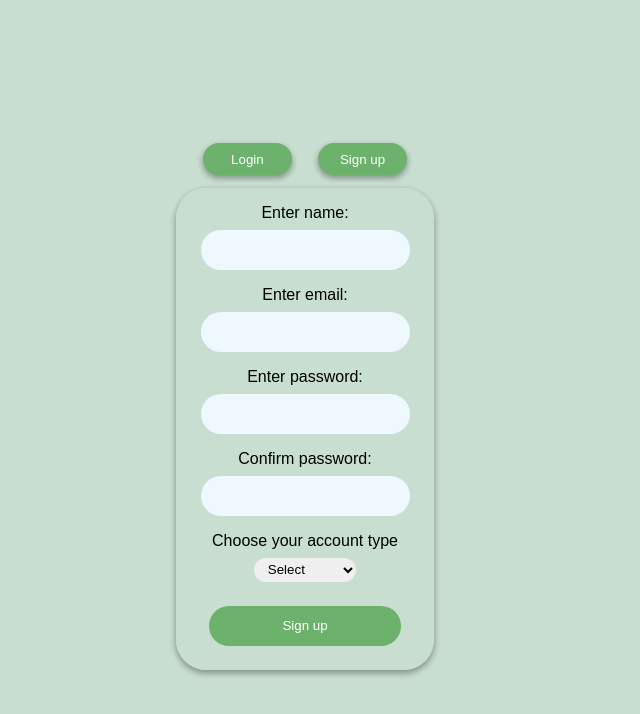
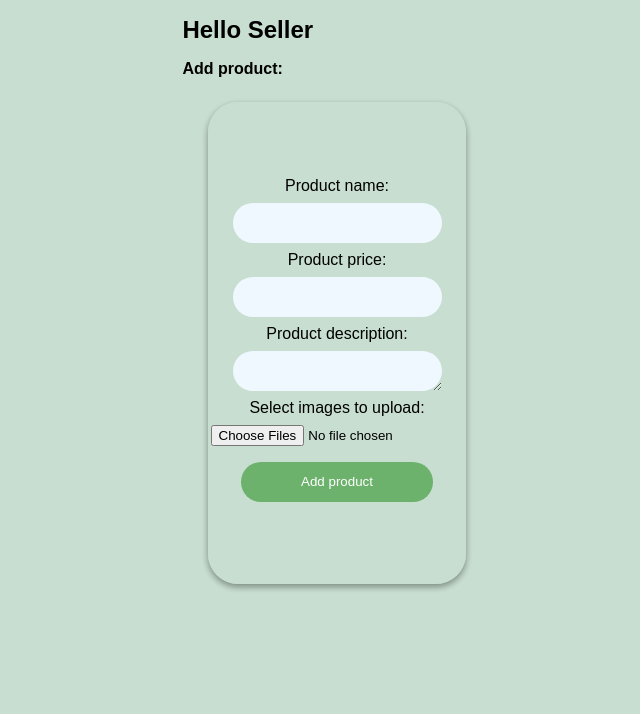
Before and after one commit to Shivam13-tech/Home-decor, a React (Create React App) app in the folder Frontend/home-decor/: page / in a window 1280 px wide. Shown: the top 714 px of the page, without its empty margins (335-975 px from the left). Built offline with nearby package versions, Linux system fonts and the light colour scheme.

Commit message:
Adding product api integration

```diff
--- a/Frontend/home-decor/src/App.js
+++ b/Frontend/home-decor/src/App.js
@@ -9,8 +9,8 @@ function App() {
     <div className="App">
         {/* <Individual /> */}
         {/* <Home /> */}
-        {/* <Seller /> */}
-        <Auth />
+        <Seller />
+        {/* <Auth /> */}
     </div>
   );
 }
--- a/Frontend/home-decor/src/Components/Auth.jsx
+++ b/Frontend/home-decor/src/Components/Auth.jsx
@@ -70,15 +70,15 @@ function Auth(){
                 </div>
                 { !login ? (
                 <div className="form-design">
-                    <label className="form-label" for="signup-name">Enter name:</label>
+                    <label className="form-label" htmlFor="signup-name">Enter name:</label>
                     <input className="form-input" type="text" name="name" value={signupdata.name} onChange={handlesignupinput}/>
-                    <label className="form-label" for="signup-email">Enter email:</label>
+                    <label className="form-label" htmlFor="signup-email">Enter email:</label>
                     <input className="form-input" type="email" name="email" value={signupdata.email} onChange={handlesignupinput}/>
-                    <label className="form-label" for="signup-pass">Enter password:</label>
+                    <label className="form-label" htmlFor="signup-pass">Enter password:</label>
                     <input className="form-input" type="password" name="password" value={signupdata.password} onChange={handlesignupinput}/>
-                    <label className="form-label" for="signup-passconf">Confirm password:</label>
+                    <label className="form-label" htmlFor="signup-passconf">Confirm password:</label>
                     <input className="form-input" type="password" name="confirmPassword" value={signupdata.confirmPassword} onChange={handlesignupinput}/>
-                    <label for="type" className="form-label">Choose your account type</label>
+                    <label htmlFor="type" className="form-label">Choose your account type</label>
                     <select name="type" className="form-dropdown">
                         <option value="Select">Select</option>
                         <option value="Buyer">Buyer</option>
@@ -88,9 +88,9 @@ function Auth(){
                 </div>
                 ) : (
                 <div className="form-design">
-                    <lable className="form-label" for="login-email">Enter email:</lable>
+                    <lable className="form-label" htmlFor="login-email">Enter email:</lable>
                     <input className="form-input" type="email" name="email" value={logindata.email} onChange={handlelogininput}/>
-                    <label className="form-label" for="login-pass">Enter password:</label>
+                    <label className="form-label" htmlFor="login-pass">Enter password:</label>
                     <input className="form-input" type="password" name="password" value={logindata.password} onChange={handlelogininput}/>
                     <button className="form-button" onClick={loginformsubmit}>Login</button>
                 </div>
--- a/Frontend/home-decor/src/Components/Seller.jsx
+++ b/Frontend/home-decor/src/Components/Seller.jsx
@@ -1,7 +1,68 @@
-import React from "react";
+import React, {useState} from "react";
+import axios from 'axios';
 import individualChair from "../Assets/individual chair.jpg"
 
 function Seller(){
+
+    const addProductURL = 'http://127.0.0.1:8000/api/seller'
+    const [productdetail, Setproductdetail] = useState({
+        name: '',
+        price: '',
+        description: ''
+    })
+    const [productimages, Setproductimages] = useState([])
+    const [error, setError] = useState('');
+
+    function handleforminput(event){
+        Setproductdetail({
+            ...productdetail,
+            [event.target.name]: event.target.value
+        })
+    }
+
+    function handleImageChange(event){
+        const files = event.target.files;
+        const fileArray = Array.from(files);
+
+        if (fileArray.length > 3) {
+          setError('You can only upload a maximum of 3 images');
+          Setproductimages([]);
+        } else {
+          setError('');
+          Setproductimages(fileArray);
+        }
+    }
+
+    function formsubmit(event){
+        event.preventDefault()
+
+        const formdata = new FormData()
+        formdata.append('name', productdetail.name)
+        formdata.append('price', productdetail.price)
+        formdata.append('description', productdetail.description)
+        productimages.forEach((image) => {
+            formdata.append('images', image)
+        })
+
+        axios.post(addProductURL,formdata, {
+            headers: {
+              'Content-Type': 'multipart/form-data',
+            },
+          })
+        .then(function(response){
+            console.log(response)
+            Setproductdetail({
+                name: '',
+                price: '',
+                description: ''
+            })
+            Setproductimages([])
+            document.getElementById('files').value = '';
+        }).catch(error => {
+            console.log(error)
+        })
+    }
+
     return (
         <>
         <div className="Seller">
@@ -12,19 +73,20 @@ function Seller(){
                 <h4 className="Seller-title">Add product:</h4>
                 <div className="product-box">
                     <div className="add-product-container">
-                        <label for="Productname" className="add-product-label">Product name:</label>
-                        <input type="text" className="add-product-input"/>
-                        <label for="Productprice" className="add-product-label">Product price:</label>
-                        <input type="text" className="add-product-input"/>
-                        <label for="Productdesc" className="add-product-label">Product description:</label>
-                        <textarea id="Productdesc" className="add-product-input"></textarea>
-                        <label for="files" className="add-product-label">Select images to upload:</label>
-                        <input type="file" id="files" name="files" multiple style={{marginTop: "1vh"}}/>
-                        <button className="add-product-button">Add product</button>
+                        <label htmlFor="Productname" className="add-product-label">Product name:</label>
+                        <input name="name" type="text" className="add-product-input" value={productdetail.name} onChange={handleforminput}/>
+                        <label htmlFor="Productprice" className="add-product-label">Product price:</label>
+                        <input name="price" type="text" className="add-product-input" value={productdetail.price} onChange={handleforminput}/>
+                        <label htmlFor="Productdesc" className="add-product-label">Product description:</label>
+                        <textarea name="description" id="Productdesc" className="add-product-input" value={productdetail.description} onChange={handleforminput}></textarea>
+                        <label htmlFor="files" className="add-product-label">Select images to upload:</label>
+                        <input type="file" id="files" name="files" multiple style={{marginTop: "1vh"}} onChange={handleImageChange}/>
+                        {error && <p>{error}</p>}
+                        <button className="add-product-button" onClick={formsubmit}>Add product</button>
                     </div>
                 </div>
             </div>
-            <div>
+            {/* <div>
                 <h3 className="Seller-title">Existing products:</h3>
                 <div className="Existing-product-container">
                     <div className="seller-product-container">
@@ -78,7 +140,7 @@ function Seller(){
                         </div>
                     </div>
                 </div>
-            </div>
+            </div> */}
         </div>
         </>
     )
```
Also changed, not shown: 2 other files (tests, documents, lock files or other folders).
